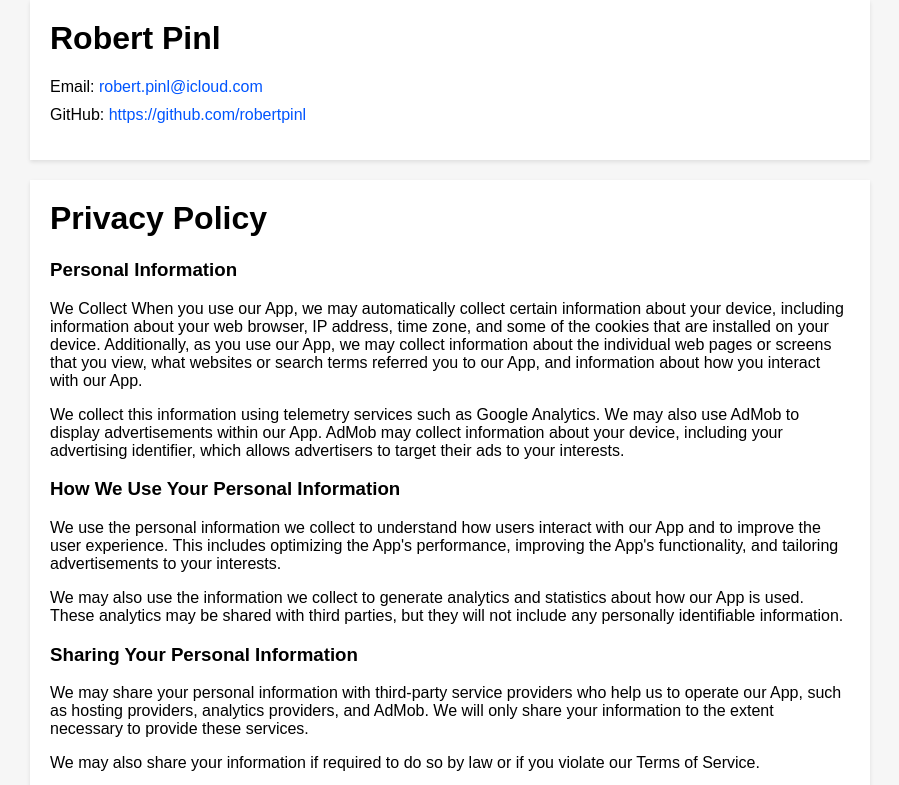
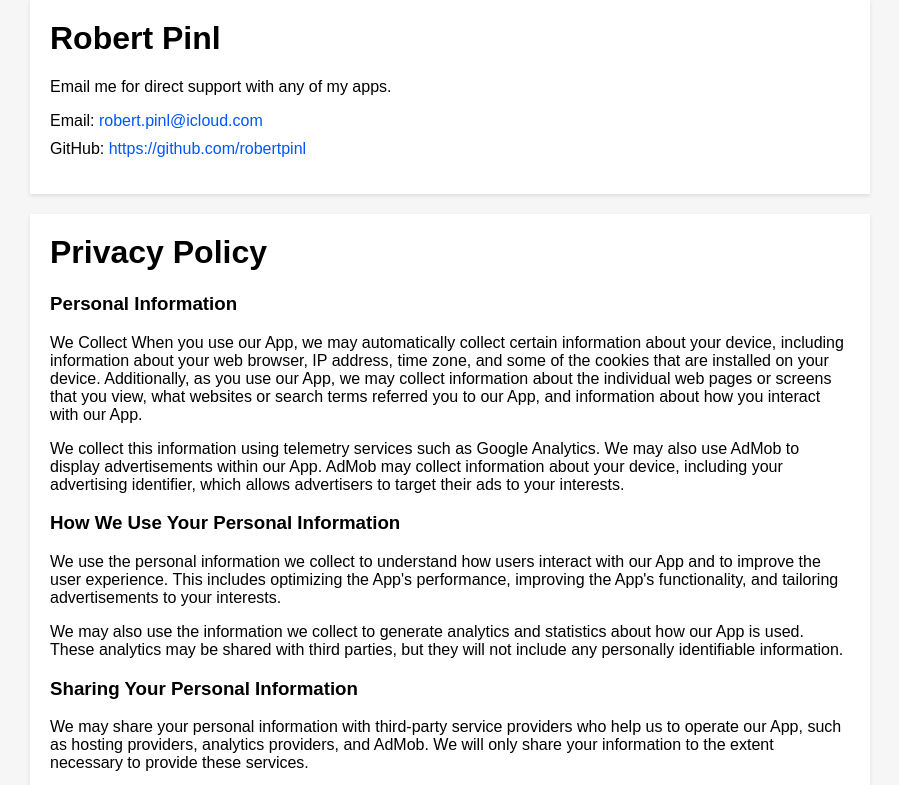
Before and after one commit to robertpinl/robertpinl.github.io, a plain HTML site: page index.html in a window 1280 px wide. Shown: the top 785 px of the page, without its empty margins (190-1089 px from the left). Drawn offline with Linux system fonts and the light colour scheme.

Commit message:
Update index.html

```diff
--- a/index.html
+++ b/index.html
@@ -40,6 +40,7 @@
   <body>
     <div class="container">
       <h1>Robert Pinl</h1>
+      <p>Email me for direct support with any of my apps.</p>
       <ul>
         <li>Email: <a href="mailto:robert.pinl@icloud.com">robert.pinl@icloud.com</a></li>
         <li>GitHub: <a href="https://github.com/robertpinl">https://github.com/robertpinl</a></li>
```
